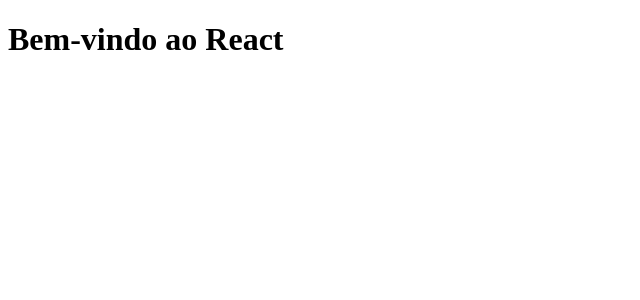
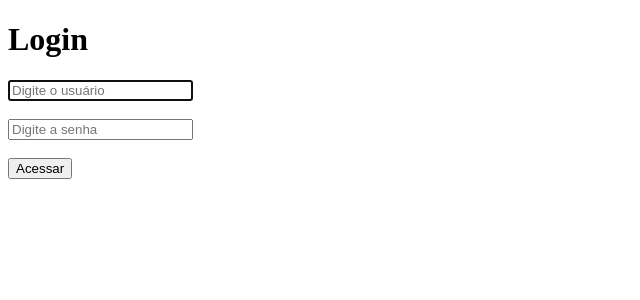
Before and after one commit to emersonpessoa01/login-bcryptjs, a React (Create React App) app in the folder client/: page / in a window 1280 px wide. Shown: the top 300 px of the page, without its empty margins (0-640 px from the left). Built offline with nearby package versions, Linux system fonts and the light colour scheme.

Commit message:
added loginSubmit

```diff
--- a/client/src/App.js
+++ b/client/src/App.js
@@ -1,9 +1,15 @@
 import React from "react";
+import { BrowserRouter as Router, Switch, Route } from "react-router-dom";
+import { Login } from "./pages/login";
 
 function App() {
   return (
     <div>
-      <h1>Bem-vindo ao React</h1>
+      <Router>
+        <Switch>
+          <Route path="/" component={Login} />
+        </Switch>
+      </Router>
     </div>
   );
 }
--- /dev/null
+++ b/client/src/config/index.js
@@ -0,0 +1 @@
+export const api = "http://localhost:3001";
--- /dev/null
+++ b/client/src/pages/login/index.js
@@ -0,0 +1,67 @@
+import React, { useState } from "react";
+import axios from "axios";
+import { api } from "../../config/index";
+
+export const Login = () => {
+  const [dadosUsuario, setDadosUsuario] = useState({
+    usuario: "",
+    senha: "",
+  });
+
+  const valorInput = (e) => {
+    const { name, value } = e.target;
+    setDadosUsuario({
+      ...dadosUsuario,
+      [name]: value,
+    });
+  };
+
+  const loginSubmit = async (e) => {
+    e.preventDefault();
+    console.log(dadosUsuario.usuario);
+    console.log(dadosUsuario.senha);
+
+    const headers = {
+      "Content-Type": "application/json",
+    };
+
+    await axios
+      .post(api + "/login", dadosUsuario, { headers })
+      .then((response)=>{
+        console.log(response.data.error)
+        console.log(response.data.message)
+        console.log(response.data.token)
+      })
+      .catch(()=>{
+        console.log("Erro: Usuário ou senha incorreta!")
+      });
+  };
+
+  return (
+    <div>
+      <h1>Login</h1>
+      <form onSubmit={loginSubmit}>
+        <input
+          autoFocus
+          type="text"
+          name="usuario"
+          placeholder="Digite o usuário"
+          onChange={valorInput}
+        />
+        <br />
+        <br />
+
+        <input
+          type="password"
+          name="senha"
+          placeholder="Digite a senha"
+          onChange={valorInput}
+        />
+        <br />
+        <br />
+
+        <button type="submit">Acessar</button>
+      </form>
+    </div>
+  );
+};
--- a/package.json
+++ b/package.json
@@ -20,6 +20,7 @@
   "author": "",
   "license": "ISC",
   "dependencies": {
+    "axios": "^0.21.1",
     "bcryptjs": "^2.4.3",
     "cors": "^2.8.5",
     "dotenv": "^10.0.0",
@@ -29,6 +30,7 @@
     "mysql2": "^2.2.5",
     "nodemon": "^2.0.7",
     "path": "^0.12.7",
+    "react-router-dom": "^5.2.0",
     "sequelize": "^6.6.2"
   },
   "devDependencies": {
```
Also changed, not shown: 2 other files (tests, documents, lock files or other folders).
